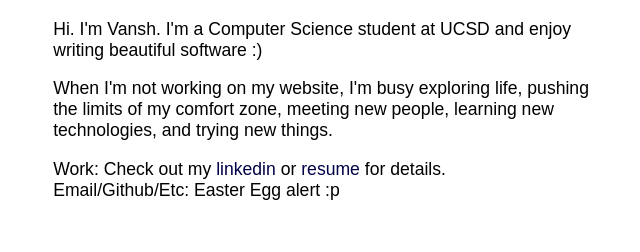
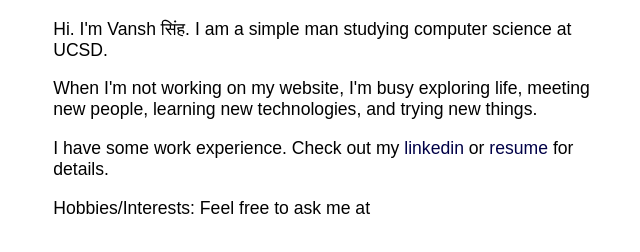
Before and after one commit to vanshcsingh/vanshcsingh.github.io, a plain HTML site: page index.html in a window 1280 px wide. Shown: the part 56-308 px from the top of the page, without its empty margins (18-658 px from the left). Drawn offline with Linux system fonts and the light colour scheme; a web font is replaced by a local one.

Commit message:
enchiridion

```diff
--- a/index.html
+++ b/index.html
@@ -17,6 +17,7 @@
       href="./favicon.ico">
     <link href="https://fonts.googleapis.com/css?family=Khula" rel="stylesheet">
     <meta name=viewport content="width=device-width, initial-scale=1">
+    <meta name="robots" content="noindex,nofollow">
     <style>
 
       div {
@@ -43,36 +44,35 @@
     <div>
       <h2>Vansh C Singh</h2>
       <p>
-          Hi. I'm Vansh. I'm a Computer Science student at UCSD and enjoy writing beautiful software :)
+          Hi. I'm Vansh सिंह. I am a simple man studying computer science at UCSD.
       </p>
       <p>
-          When I'm not working on my website, I'm busy exploring life, pushing the limits of my comfort zone, meeting new people, learning new technologies, and trying new things.
+          When I'm not working on my website, I'm busy exploring life, meeting new people, learning new technologies, and trying new things.
       </p>
 
       <p>
-        Work: Check out my <a href="https://www.linkedin.com/in/vsingh98/" target="_blank" rel="noopener noreferrer"> linkedin</a> or <a href="./resume.pdf" target="_blank" rel="noopener noreferrer">resume</a> for details. <br/>
-        Email/Github/Etc: Easter Egg alert :p
+        I have some work experience. Check out my <a href="https://www.linkedin.com/in/vanshcsingh/" target="_blank" rel="noopener noreferrer"> linkedin</a> or <a href="./resume.pdf" target="_blank" rel="noopener noreferrer">resume</a> for details. <br/>
+      </p>
+
+      <p>
+        Hobbies/Interests: Feel free to ask me at <v a n s h c h a u d h a r y [at] g m a i l [dot] c o m>
       </p>
     </div>
   </body>
 </html>
 
 <!--
- _______________________________________
-/ Vah! Tu callidus anima visa est arcana  \
-| quae inventa sunt in latentem source    |
-| code website meae! Indutus est populus  |
-| meus numero eget peeve deodorant. Meus  |
-| ventus television spectaculum est Psych |
-| (non possum re-vigilate fugit dies).    |
-| Ping me ad vanshchaudhary@gmail.com.    |
-| Item, reprehendo sicco meus github ad   |
-| github.com/vanshcsingh. Ad extremum:    |
-\ "MOOOOO"                                /
-  ---------------------------------------
-         \   ^__^
-          \  (oo)\_______
-             (__)\       )\/\
-                 ||----w |
-                 ||     ||
+ _________________________________________
+/ τῶν ὄντων τὰ μέν ἐστιν ἐφ᾽ ἡμῖν, τὰ δὲ  \
+| οὐκ ἐφ᾽ ἡμῖν. ἐφ᾽ ἡμῖν μὲν ὑπόληψις,    |
+| ὁρμή, ὄρεξις, ἔκκλισις καὶ ἑνὶ λόγῳ ὅσα |
+| ἡμέτερα ἔργα: οὐκ ἐφ᾽ ἡμῖν δὲ τὸ σῶμα,  |
+| ἡ κτῆσις, δόξαι, ἀρχαὶ καὶ ἑνὶ λόγῳ ὅσα |
+\ οὐχ ἡμέτερα ἔργα.                       /
+ -----------------------------------------
+        \   ^__^
+         \  (oo)\_______
+            (__)\       )\/\
+                ||----w |
+                ||     ||
 -->
```
